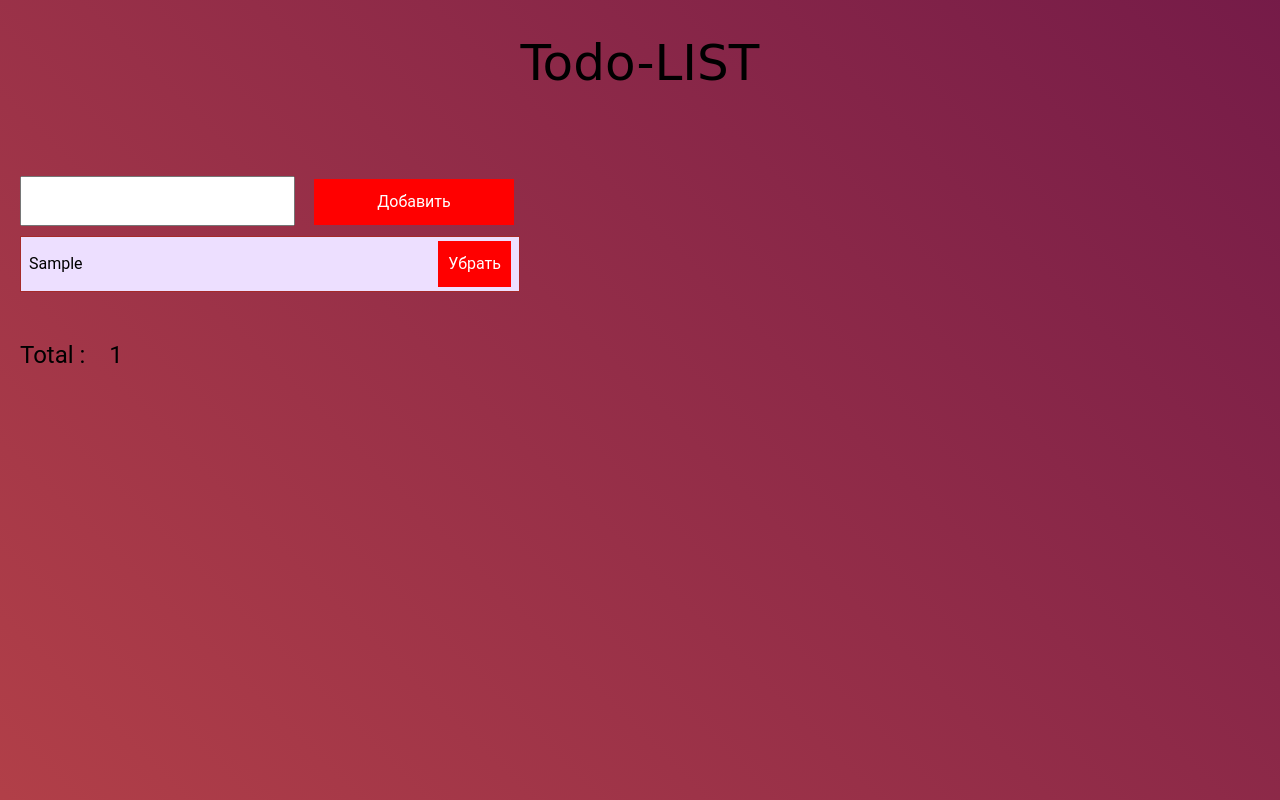
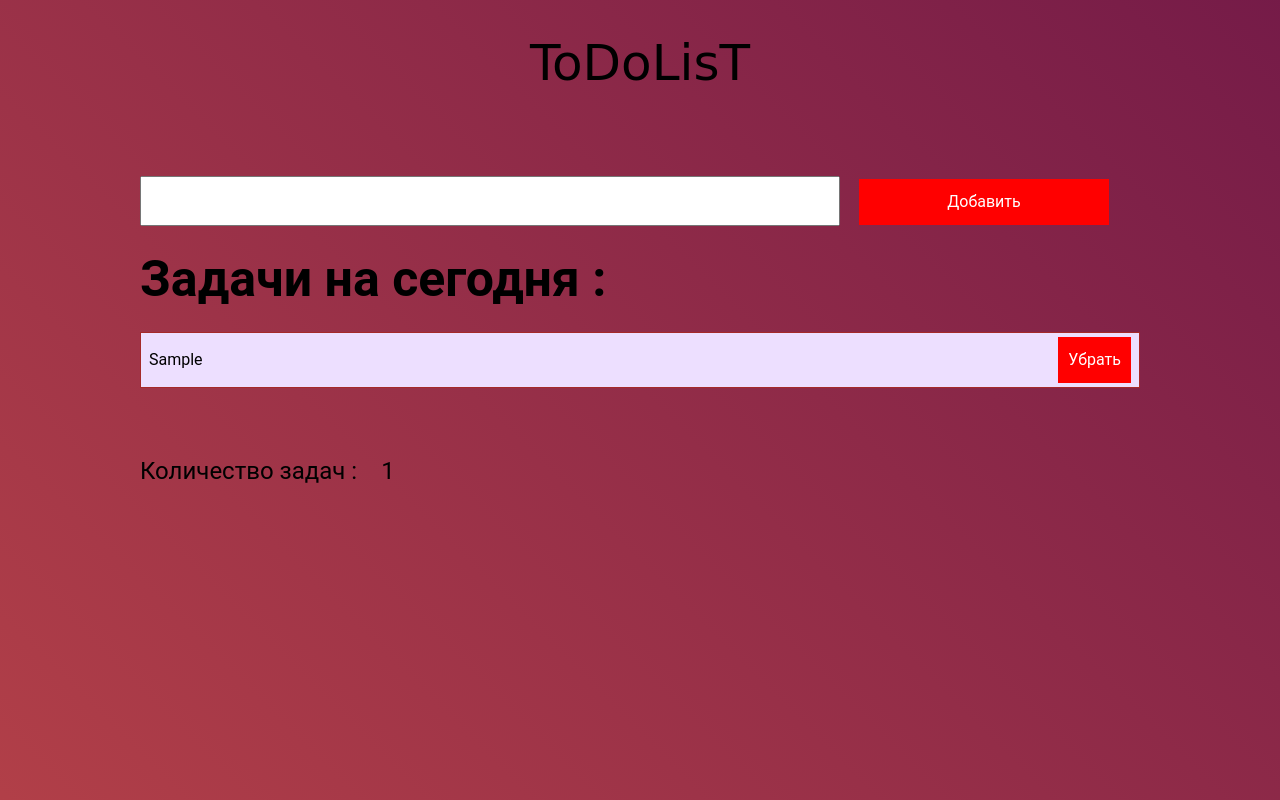
Before and after one commit to LikeSNicE/todo-LIST, a website: page app/index.html in a window 1280 px wide. Both pictures are taken after typing "Sample" into the empty fields and a click on the button "Добавить". Drawn offline with nearby package versions, Linux system fonts and the light colour scheme; files that its build step writes are made by us from their sources.

Commit message:
added animation and fix position total

```diff
--- a/app/index.html
+++ b/app/index.html
@@ -8,23 +8,19 @@
   <link rel="stylesheet" href="css/style.min.css">
 </head>
 <body>
-  <h1 class="main-title">Todo-LIST</h1>
+  <h1 class="main-title">ToDoLisT</h1>
   <div class="wrap">
 
-      <input type="text" id="input" class="input">
-      <button id = "btn" class="btn">Добавить</button>
-
+      <div class="wrap-top">
+         <input type="text" id="input" class="input" maxlength="100">
+         <button id="btn" class="btn">Добавить</button>
+      </div>
+      <h2 id="h2tasktoday">Задачи на сегодня :</h2>
       <ul class="result"></ul>
-
-      <!-- <div>
-        <span class="total">
-          total :
-        </span>
-      </div> -->
   </div>
 
-   <div>
-    <span class="total-count"> Total :</span>
+   <div class="total-block">
+    <span class="total-block-count"> Количество задач :</span>
      <span class="total">
      </span>
    </div>
--- a/app/js/main.js
+++ b/app/js/main.js
@@ -5,24 +5,21 @@ const input = document.querySelector('.input'),
 let i = 0;
 
 // animation
-// function animation({
-//   elem = '',
-//   animationClass = 'animation',
-//   nameOfAnimation = 'fadeIn'
-// } = {}){
-//   elem.classList.add(animationClass,nameOfAnimation);
-// }
+function animation({
+  elem = '',
+  animationClass = 'animated',
+  nameOfAnimation = 'fadeIn'
+} = {}){
+  elem.classList.add(animationClass,nameOfAnimation);
+}
 
-function animation(elem = '', animationClass = 'animation',
-  nameOfAnimation = 'fadeIn') {
-    elem.classList.add(animationClass, nameOfAnimation);
-}
 
 // add event
 btn.addEventListener('click', () => {
   if (input.value === "") {
     return;
   }
+
   createDeleteElements(input.value);
   input.value = '';
 });
@@ -34,30 +31,19 @@ function createDeleteElements(value) {
   const li = document.createElement('li');
   const btn = document.createElement('button');
 
-  // const btnChangeValue = document.createElement('button');
 
-  li.classList.add('animated', 'fadeIn');
+  li.style.cursor = "pointer";
+  animation({
+    elem: li,
+  });
+
   li.classList.add('li');
   li.textContent = value;
 
-  // animation({
-  //   elem: btn,
-  //   nameOfAnimation: 'fadeIn',
-  //   animationClass: ''
-  // });
-  animation(btn,'animated','fadeIn');
   btn.classList.add('btn');
   btn.textContent = 'Убрать';
   li.appendChild(btn);
 
-  // change todo
-  // btnChangeValue.classList.add('btn');
-  // btnChangeValue.textContent = 'Изменить';
-  // li.appendChild(btnChangeValue);
-
-  // btnChangeValue.addEventListener('input', (e) => {
-
-  // });
 
   // remove todo
   btn.addEventListener('click', (e) => {
@@ -71,6 +57,7 @@ function createDeleteElements(value) {
     li.classList.toggle('li-active');
   });
 
+  animation({elem: total,});
   total.textContent = i;
   result.appendChild(li);
 }
--- a/app/scss/style.scss
+++ b/app/scss/style.scss
@@ -23,6 +23,12 @@
   @extend %staatliches-400;
 }
 
+#h2tasktoday{
+  text-align: left;
+  margin: 40px 0;
+  font-size: 50px;
+}
+
 .whatican{
   margin-left: 20px;
   font-size: 28px;
@@ -34,17 +40,18 @@
 }
 
 .wrap{
- margin: 100px 0 0 20px;
- width: 500px;
+ width: 1000px;
+ margin: 100px auto 20px;
 }
 
 #input{
-  width: 55%;
+  width: 70%;
   height: 50px;
+  padding: 0 10px;
 }
 
 #btn{
-  width: 40%;
+  width: 25%;
 }
 
 .result{
@@ -76,18 +83,19 @@
   z-index: 5;
   width: 100%;
   text-transform: capitalize;
+  transition: .6s all;
 }
 
 .li-active{
   color: #555;
   text-decoration: line-through;
   background-color: #000;
-}
-
-.li-active .btn{
-  color: #555;
-  text-decoration: line-through;
-  background-color: #000;
+  transition: .6s all;
+  & .btn{
+      color: #555;
+      text-decoration: line-through;
+      background-color: #000;
+  }
 }
 
 .total{
@@ -95,8 +103,12 @@
   margin: 20px 0 0 20px;
 }
 
-.total-count{
-  margin-left: 20px;
-  font-size: 24px;
+.total-block{
+  margin: 0 auto;
+  width: 1000px;
+  &-count{
+    font-size: 24px;
+  }
 }
+
 @import 'media';
```
Also changed, not shown: app/js/main.min.js.
